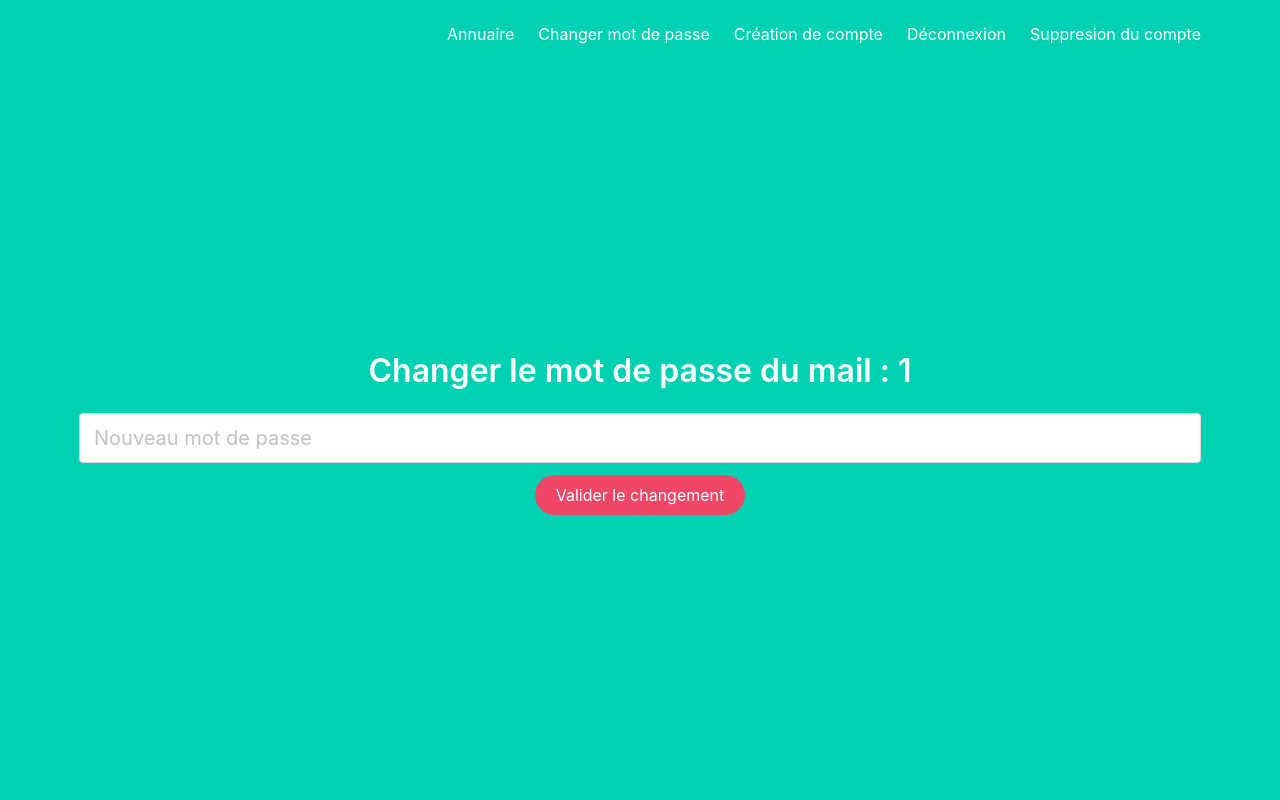
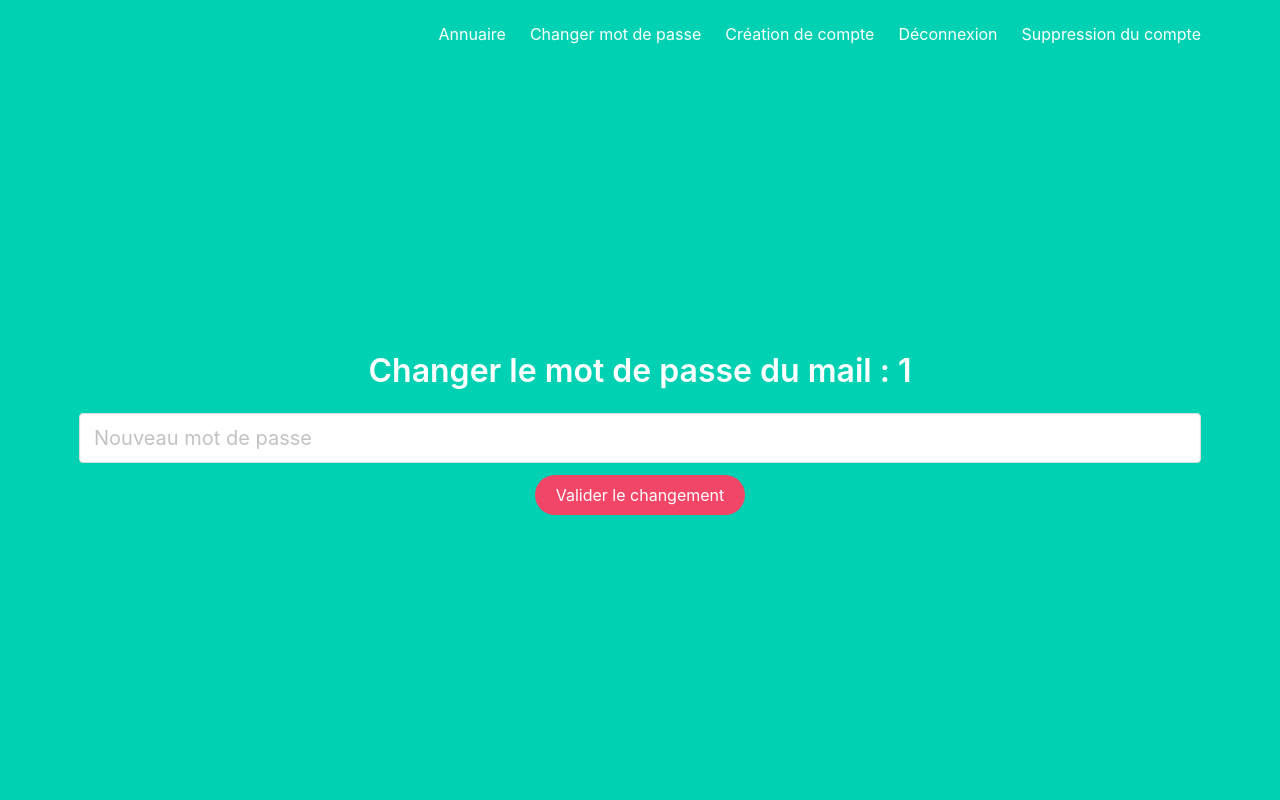
Before and after one commit to Flofinal/Flask_Annuaire, a Flask app: page /1/adminpass in a window 1280 px wide. Run offline with Flask 2, Linux system fonts and the light colour scheme; the visitor is signed in with stand-in values (Sample User, id 1); data that the repository does not hold is empty; some libraries are stand-ins or nearby versions.

Commit message:
ajout du s

```diff
--- a/front/templates/base.html
+++ b/front/templates/base.html
@@ -57,7 +57,7 @@
                         {% endif %}
                         {% if current_user.is_authenticated %}
                             <a href="{{ url_for('main.deleteCurrentUser') }}" class="navbar-item">
-                                Suppresion du compte
+                                Suppression du compte
                             </a>
                         {% endif %}
                     </div>
```
